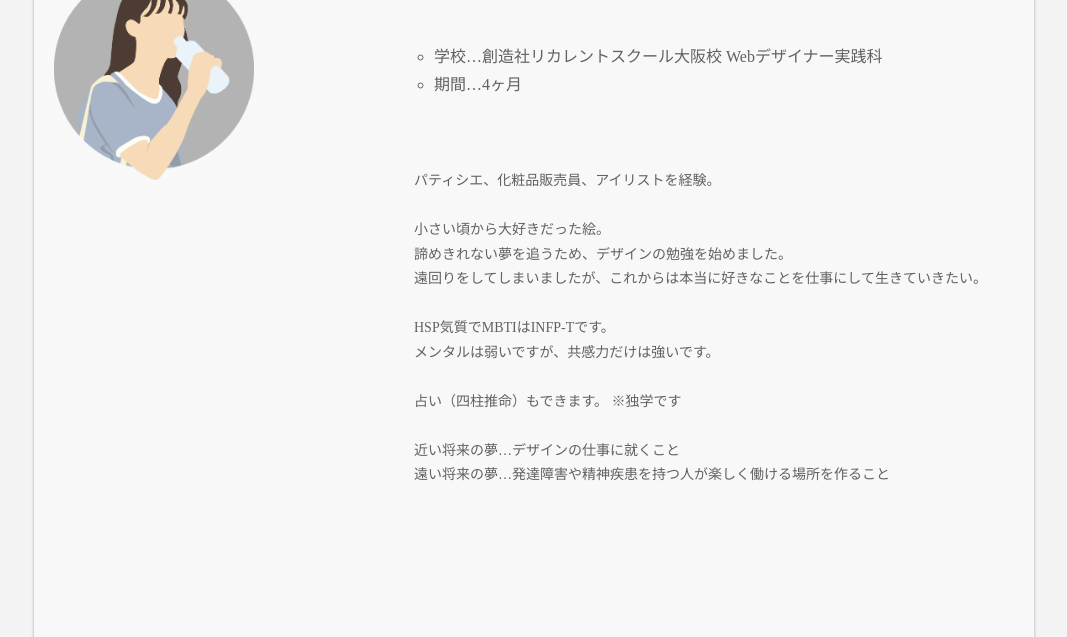
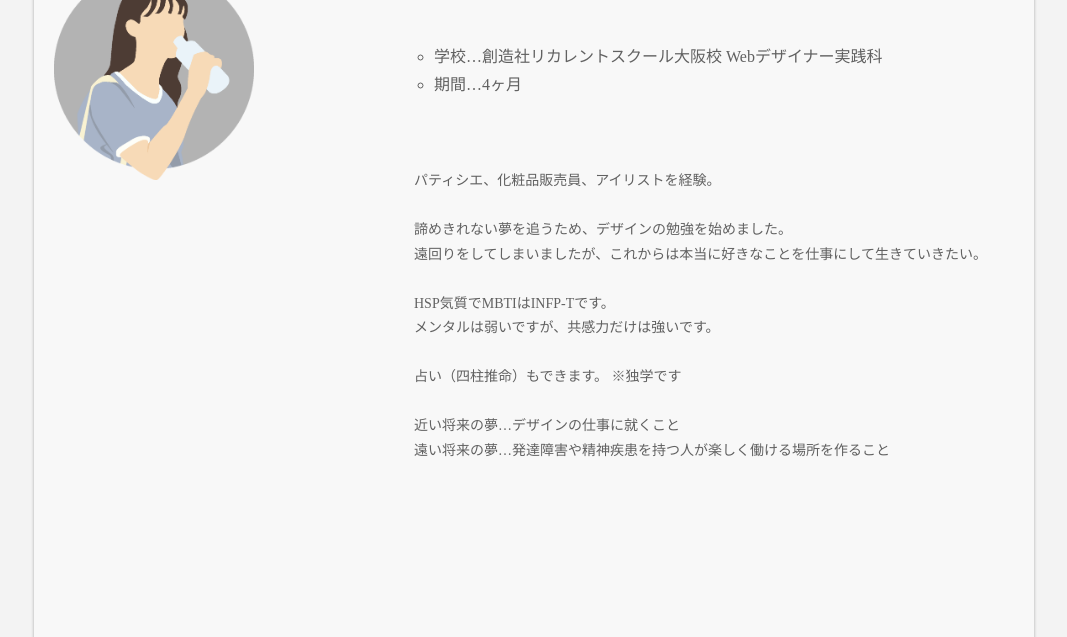
Before and after one commit to aya-no-3/taniguchi_portfolio, a plain HTML site: page index.html in a window 1280 px wide. Shown: the part 1159-1796 px from the top of the page, without its empty margins (106-1173 px from the left). Drawn offline with nearby package versions, Linux system fonts and the light colour scheme; some packages are replaced by stand-ins of ours; a web font is replaced by a local one.

Commit message:
Update index.html

```diff
--- a/index.html
+++ b/index.html
@@ -96,8 +96,6 @@
                             <p class="profile-text">
                                 パティシエ、化粧品販売員、アイリストを経験。
                                 <br>
-                                <br>
-                                小さい頃から大好きだった絵。
                                 <br>
                                 諦めきれない夢を追うため、デザインの勉強を始めました。
                                 <br>
```
